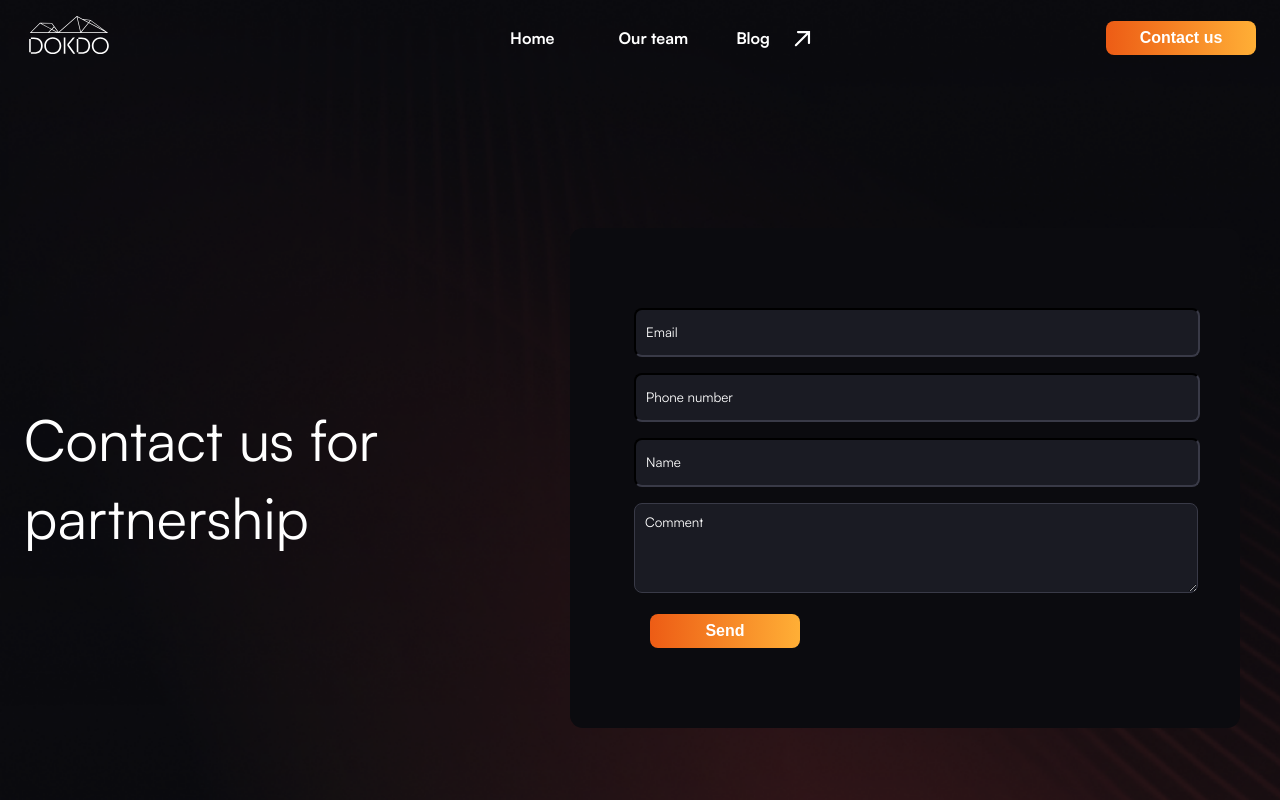
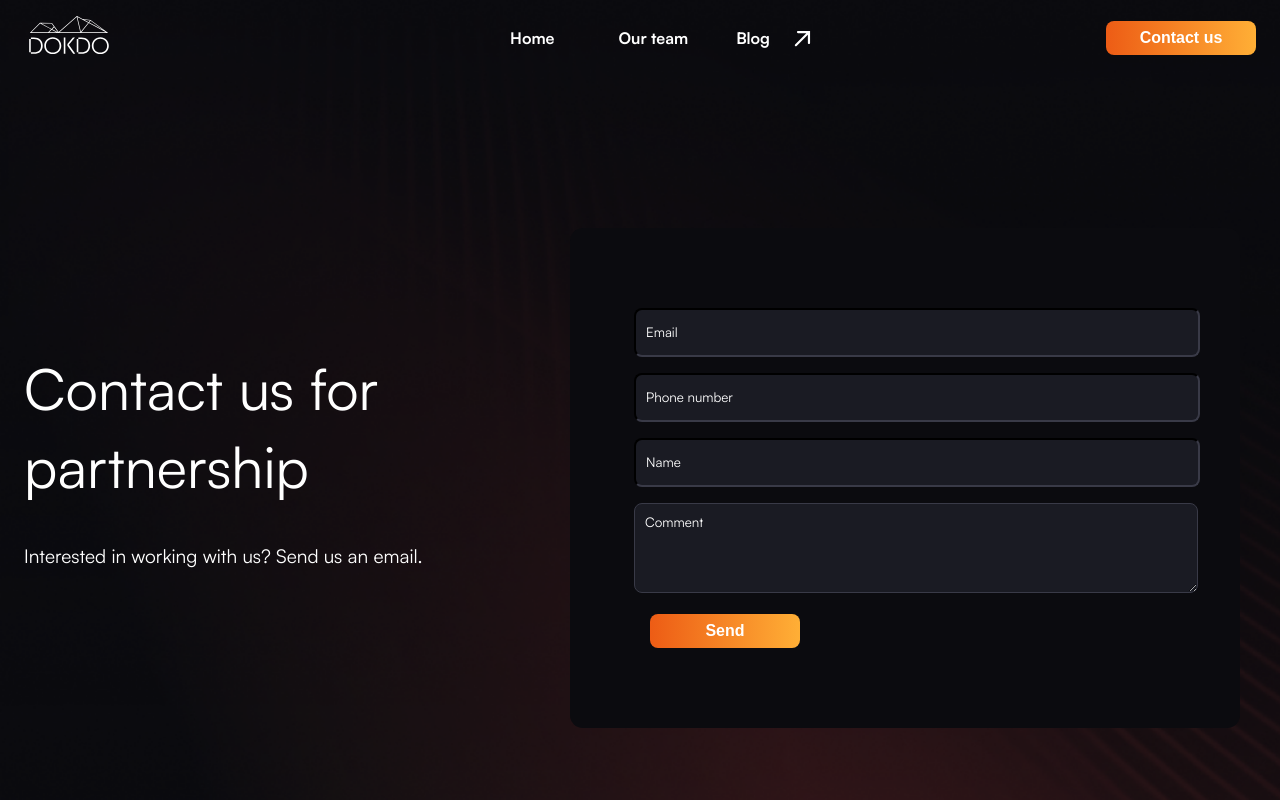
Before and after one commit to onmetafox/dokdo-frontend, a React (Create React App) app: page /contact in a window 1280 px wide. Shown: the top 800 px of the page. Built offline with nearby package versions, Linux system fonts and the light colour scheme.

Commit message:
fix: added subtitle on contact us and update api ul

```diff
--- a/src/libs/axios.js
+++ b/src/libs/axios.js
@@ -1,5 +1,5 @@
 import axios from 'axios';
-const api_path = "https://www.dokdo.sh"
+const api_path = "https://dokdo.sh"
 const Axios = axios.create({
   responseType: 'json',
   baseURL: `${api_path}/api`,
--- a/src/views/Contact.js
+++ b/src/views/Contact.js
@@ -80,6 +80,7 @@ const ContactPage  = () => {
             <Grid container direction="row" alignItems="center" justifyContent="flex-start" spacing={5}>
                 <Grid item xs={12} md={12} lg={5}>
                     <Box className="h2 t-p"> Contact us for partnership</Box>
+                    <Box className="fs-s2 t-p p-tb-20">Interested in working with us? Send us an email.</Box>
                 </Grid>
                 <Grid item xs={12} md={12} lg={7}>
                     <Box className="contact-box">
```
